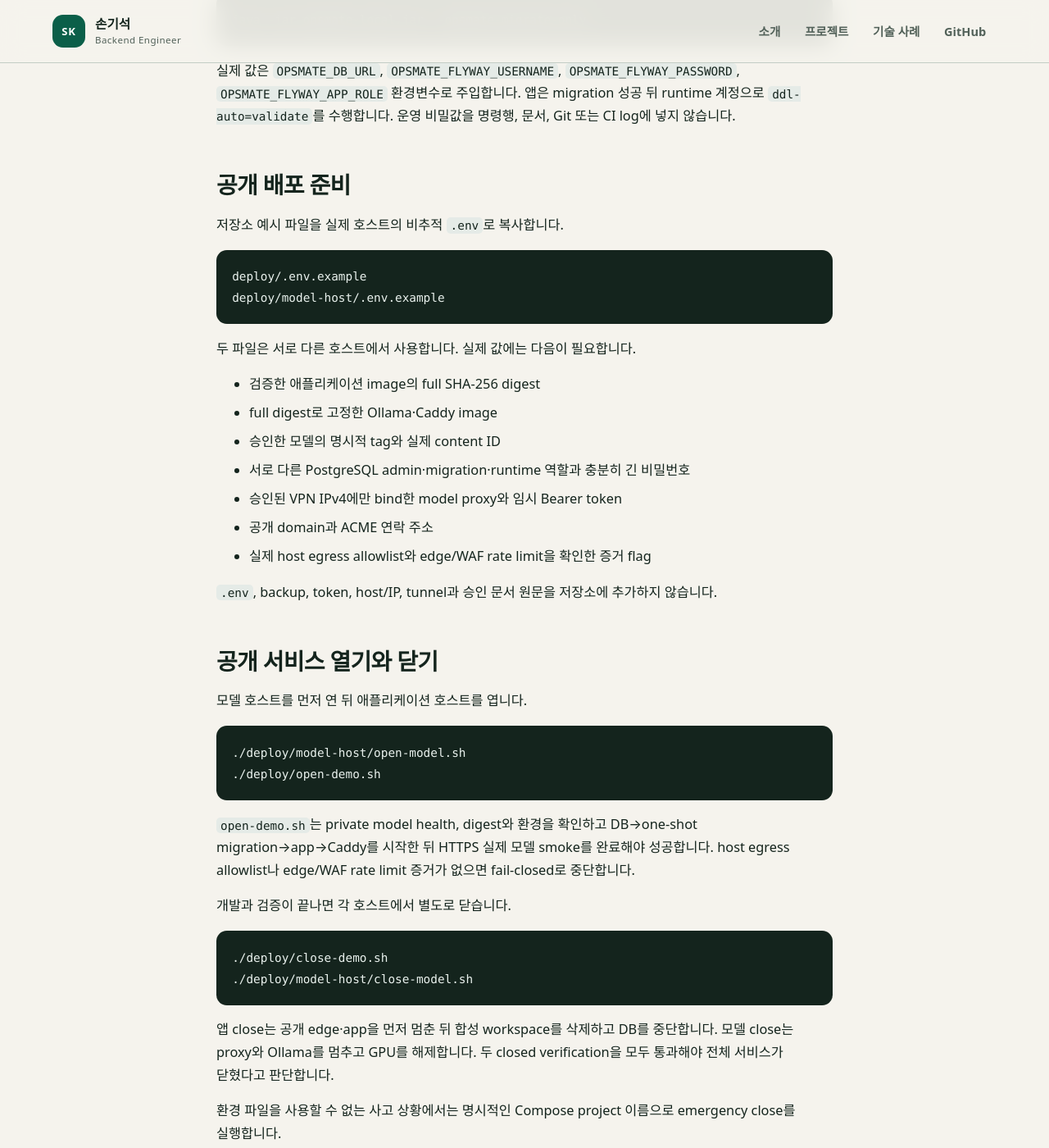
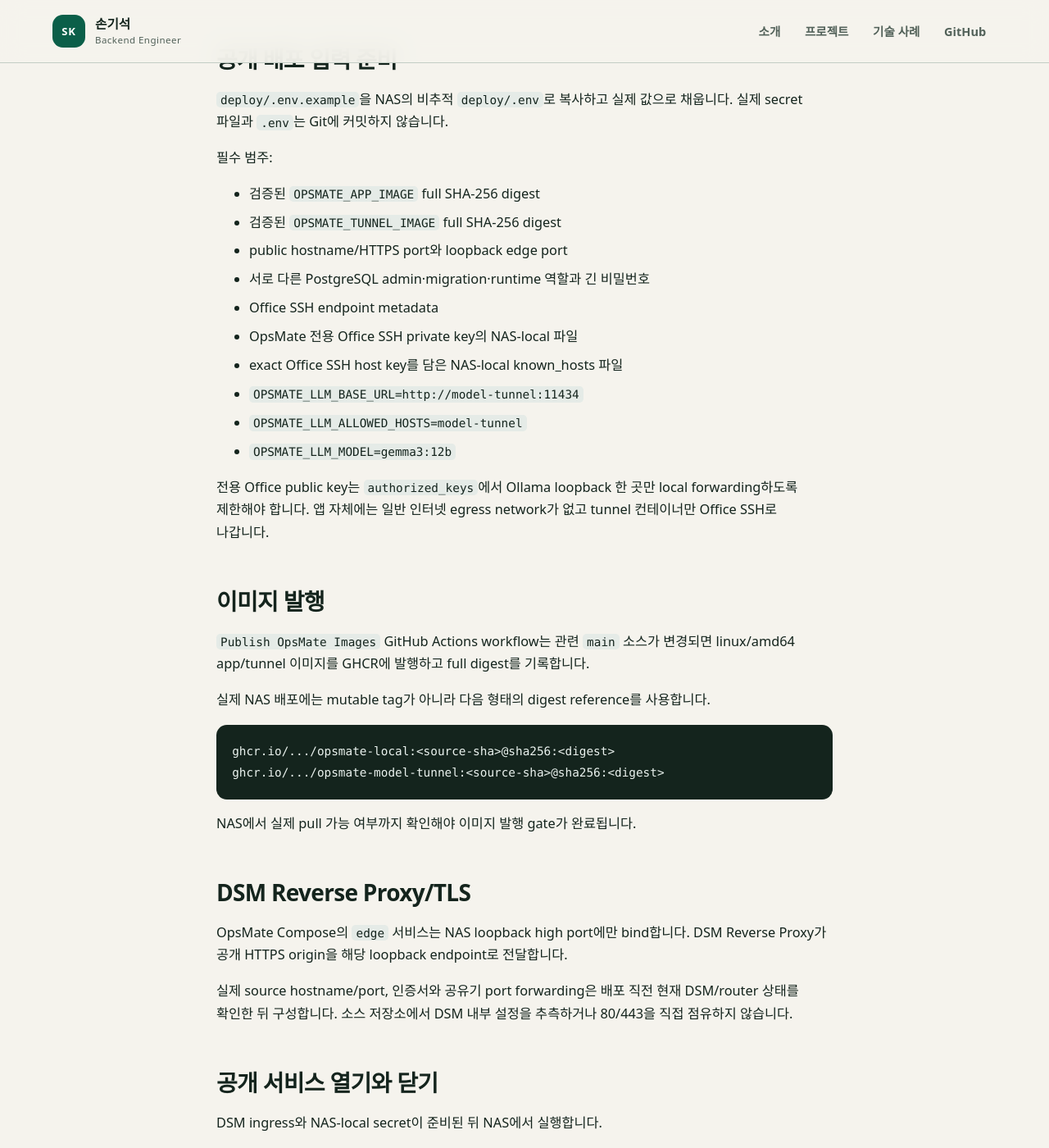
Before and after one commit to son1004007/engineering-career-portfolio, a Jekyll site: the page built from 02_projects/opsmate-local/SETUP.md, in a window 1280 px wide and 1400 px high, scrolled down 3354 px. Shown: the whole window at 82% size. Built offline with Jekyll 4.4.1, drawn with Linux system fonts in a browser that asks for light colours; our own code applies the rules of GitHub Pages for plain Markdown files; some of the changed text lies outside the part shown.

Commit message:
docs: update opsmate deployment setup

````diff
--- a/02_projects/opsmate-local/SETUP.md
+++ b/02_projects/opsmate-local/SETUP.md
@@ -3,9 +3,9 @@
 ## 요구사항
 
 - JDK 21
-- 기본 테스트: Docker daemon과 Testcontainers가 사용할 PostgreSQL image
+- 기본 통합 테스트: Docker daemon과 Testcontainers
 - 실제 모델 E2E: 승인된 Ollama 호환 `/api/chat` endpoint
-- 공개 배포: Linux, Docker Compose v2, HTTPS domain, 승인된 사설 GPU 모델 호스트
+- 공개 배포: Synology Container Manager/Docker Compose v2, DSM Reverse Proxy/TLS, Office native Ollama
 
 Maven Wrapper가 포함되어 있어 전역 Maven 설치는 필요하지 않습니다. 최초 실행에는 Maven 배포본과 의존성을 내려받을 네트워크 연결이 필요합니다.
 
@@ -17,41 +17,23 @@ Maven Wrapper가 포함되어 있어 전역 Maven 설치는 필요하지 않습
 .\mvnw.cmd -q clean verify
 ```
 
-이 명령은 기본 회귀 테스트, PostgreSQL Testcontainers 통합 경로와 Javadoc 검사를 실행합니다. `2026-08-04` 실행에서는 54개 테스트가 성공했고 실패·오류·건너뜀은 0개였습니다. Docker를 사용할 수 없으면 PostgreSQL 검증은 완료로 간주할 수 없습니다.
-
-검증 범위에는 다음이 포함됩니다.
+`2026-08-04` 전체 실행에서는 54개 테스트가 성공했고 실패·오류·건너뜀은 0개였습니다. 검증 범위에는 다음이 포함됩니다.
 
 - 초안 → 제출 → 승인/반려 → 발주 → 감사 이벤트
 - 역할, 자기 승인 차단, 객체 소유권·상태·workspace 격리
 - 웹 CSRF, session, persona 전환과 공개 `/api/**` 거부
-- workspace TTL·수용량·시작률 제한과 거부 요청의 session 미할당
-- 모델 장애·malformed/unknown/oversized 응답, 출력 token·응답 byte 제한
+- workspace TTL·수용량·시작률 제한
+- 모델 장애·malformed/unknown/oversized 응답과 출력 제한
 - 동일 key single-flight, follower·queue·workspace·전체 호출량 제한
 - 멱등성, optimistic lock, DB constraint와 트랜잭션 롤백
-- PostgreSQL Flyway migration, runtime DML, runtime DDL·Flyway history 접근 거부와 cascade
-- 코드 설명 표준과 Javadoc doclint
+- PostgreSQL Flyway migration, runtime 최소 권한과 cascade
+- Javadoc/doclint
 
-## 모델 없이 로컬 API 실행
+## 모델 없이 로컬 실행
 
-모델을 활성화하지 않는 것이 안전한 기본값입니다. 역할별 비밀번호는 현재 PowerShell 프로세스의 환경변수에만 둡니다.
-
-```powershell
-$requesterCredential = Get-Credential -UserName requester -Message "REQUESTER 임시 비밀번호"
-$approverCredential = Get-Credential -UserName approver -Message "APPROVER 임시 비밀번호"
-$buyerCredential = Get-Credential -UserName buyer -Message "BUYER 임시 비밀번호"
-$auditorCredential = Get-Credential -UserName auditor -Message "AUDITOR 임시 비밀번호"
-$env:OPSMATE_REQUESTER_PASSWORD = $requesterCredential.GetNetworkCredential().Password
-$env:OPSMATE_APPROVER_PASSWORD = $approverCredential.GetNetworkCredential().Password
-$env:OPSMATE_BUYER_PASSWORD = $buyerCredential.GetNetworkCredential().Password
-$env:OPSMATE_AUDITOR_PASSWORD = $auditorCredential.GetNetworkCredential().Password
-.\mvnw.cmd spring-boot:run
-```
-
-모델이 비활성 상태이면 서버는 기동되지만 초안 생성은 `503 Service Unavailable`로 실패하고 해당 초안 데이터를 만들지 않습니다. in-memory 계정과 H2는 로컬 API 검증 전용입니다.
+모델을 활성화하지 않는 것이 안전한 기본값입니다. 역할별 비밀번호는 현재 프로세스의 환경변수에만 둡니다. 모델이 비활성 상태이면 서버는 기동되지만 모델 기반 초안 생성은 저장 전에 `fail-closed`로 중단됩니다.
 
 ## 로컬 오픈웨이트 모델 연결
-
-모델 서버를 별도 프로세스로 실행하고 현재 셸에 고정 endpoint와 모델을 지정합니다.
 
 ```powershell
 $env:OPSMATE_LLM_ENABLED = "true"
@@ -63,7 +45,7 @@ $env:OPSMATE_LLM_MAX_RESPONSE_BYTES = "65536"
 .\mvnw.cmd spring-boot:run
 ```
 
-인증 proxy가 있으면 `OPSMATE_LLM_AUTH_TOKEN`도 현재 프로세스에만 추가합니다. 사용자 요청으로 base URL, 경로나 provider를 바꿀 수 없고 adapter의 호출 경로는 `/api/chat`으로 고정됩니다.
+사용자 요청으로 base URL, 경로나 provider를 바꿀 수 없고 adapter의 호출 경로는 `/api/chat`으로 고정됩니다.
 
 ## 승인된 실제 모델 E2E
 
@@ -71,97 +53,133 @@ $env:OPSMATE_LLM_MAX_RESPONSE_BYTES = "65536"
 
 ```powershell
 $env:OPSMATE_REAL_MODEL_E2E = "YES"
-$env:OPSMATE_LLM_BASE_URL = "<approved-private-model-base-url>"
+$env:OPSMATE_LLM_BASE_URL = "<approved-model-base-url>"
 $env:OPSMATE_LLM_ALLOWED_HOSTS = "<approved-model-host>"
 $env:OPSMATE_LLM_MODEL = "<approved-model:tag>"
-$env:OPSMATE_LLM_AUTH_TOKEN = "<ephemeral-proxy-token>"
 $env:OPSMATE_REAL_MODEL_P95_MAX_MS = "30000"
 .\mvnw.cmd -q -Preal-model-e2e verify
 ```
 
-이 gate는 9개 합성 요청을 실제 `/api/chat`에 보내고 서버 검증을 통과한 분류, 저장 건수와 p95 상한을 확인합니다. host, token과 원문 응답은 공개 검증 기록에 남기지 않습니다. 승인이 없거나 endpoint를 사용할 수 없으면 실행하지 않고 `미검증`으로 유지합니다.
-
 ### 2026-08-23 검증 기록
 
-사설 GPU 호스트의 로컬 Ollama `0.13.5`와 `gemma3:12b`를 사용해 source commit `ff67df0990cbed3a41cf5051a5e2701a7b2a7b50`의 `RealOpenWeightModelE2EIT`를 실행했습니다.
+승인된 GPU 호스트의 native Ollama `0.13.5`와 `gemma3:12b`를 사용해 source commit `ff67df0990cbed3a41cf5051a5e2701a7b2a7b50`의 `RealOpenWeightModelE2EIT`를 실행했습니다.
 
-- 9개 합성 요청: 9 / 9 성공
+- 9개 합성 요청: 9/9 성공
 - 실제 `/api/chat` 구조화 출력과 서버 측 category·policy ID 검증 통과
 - 요청·감사 이벤트 저장 건수 각각 9건
 - 관측 p95: 21,076ms
 - gate: p95 `<= 30,000ms`
 - Maven exit code: 0
-- Ollama runtime: `gemma3:12b` `100% GPU`
+- 모델: `gemma3:12b`
 
-이 실행은 실제 모델 E2E만 분리해 확인한 것이므로 `2026-08-04`의 전체 54개 `clean verify` 기록이나 PostgreSQL Testcontainers 검증을 대체하지 않습니다. 상세한 환경과 미검증 경계는 [`docs/REAL_MODEL_E2E_EVIDENCE.md`](docs/REAL_MODEL_E2E_EVIDENCE.md)에 기록했습니다.
+상세 경계는 [`docs/REAL_MODEL_E2E_EVIDENCE.md`](docs/REAL_MODEL_E2E_EVIDENCE.md)에 기록합니다.
 
 ## one-shot PostgreSQL migration
 
-공개 배포에서는 장기 실행 앱이 Flyway credential을 갖지 않습니다. 같은 jar를 migration 전용 명령으로 한 번 실행합니다.
+공개 배포에서는 장기 실행 앱이 Flyway credential을 갖지 않습니다. 같은 jar/image를 migration 전용 명령으로 한 번 실행합니다.
 
 ```text
 java -jar opsmate-local.jar --opsmate-migrate-only
 ```
 
-실제 값은 `OPSMATE_DB_URL`, `OPSMATE_FLYWAY_USERNAME`, `OPSMATE_FLYWAY_PASSWORD`, `OPSMATE_FLYWAY_APP_ROLE` 환경변수로 주입합니다. 앱은 migration 성공 뒤 runtime 계정으로 `ddl-auto=validate`를 수행합니다. 운영 비밀값을 명령행, 문서, Git 또는 CI log에 넣지 않습니다.
+실제 값은 `OPSMATE_DB_URL`, `OPSMATE_FLYWAY_USERNAME`, `OPSMATE_FLYWAY_PASSWORD`, `OPSMATE_FLYWAY_APP_ROLE`로 주입합니다. 운영 비밀값을 명령행, 문서, Git 또는 CI log에 넣지 않습니다.
 
-## 공개 배포 준비
-
-저장소 예시 파일을 실제 호스트의 비추적 `.env`로 복사합니다.
+## 공개 배포 아키텍처
 
 ```text
-deploy/.env.example
-deploy/model-host/.env.example
+Internet
+  -> Synology DSM Reverse Proxy / TLS
+  -> 127.0.0.1:<OPSMATE_EDGE_HOST_PORT>
+  -> OpsMate Nginx edge
+  -> Spring Boot
+       -> PostgreSQL internal network
+       -> model_link internal network
+            -> non-root SSH tunnel
+                 -> Office SSH
+                 -> 127.0.0.1:11434 native Ollama
 ```
 
-두 파일은 서로 다른 호스트에서 사용합니다. 실제 값에는 다음이 필요합니다.
+NAS 실측에서 80/443은 DSM이 이미 사용하고 있으므로 OpsMate Compose가 이 포트를 직접 bind하지 않습니다. 예시 설정은 loopback edge `18083`과 별도 public HTTPS 후보 포트 `58889`를 사용하지만 실제 공개 ingress를 구성하기 전 다시 충돌을 확인합니다.
 
-- 검증한 애플리케이션 image의 full SHA-256 digest
-- full digest로 고정한 Ollama·Caddy image
-- 승인한 모델의 명시적 tag와 실제 content ID
-- 서로 다른 PostgreSQL admin·migration·runtime 역할과 충분히 긴 비밀번호
-- 승인된 VPN IPv4에만 bind한 model proxy와 임시 Bearer token
-- 공개 domain과 ACME 연락 주소
-- 실제 host egress allowlist와 edge/WAF rate limit을 확인한 증거 flag
+## 공개 배포 입력 준비
 
-`.env`, backup, token, host/IP, tunnel과 승인 문서 원문을 저장소에 추가하지 않습니다.
+`deploy/.env.example`을 NAS의 비추적 `deploy/.env`로 복사하고 실제 값으로 채웁니다. 실제 secret 파일과 `.env`는 Git에 커밋하지 않습니다.
+
+필수 범주:
+
+- 검증된 `OPSMATE_APP_IMAGE` full SHA-256 digest
+- 검증된 `OPSMATE_TUNNEL_IMAGE` full SHA-256 digest
+- public hostname/HTTPS port와 loopback edge port
+- 서로 다른 PostgreSQL admin·migration·runtime 역할과 긴 비밀번호
+- Office SSH endpoint metadata
+- OpsMate 전용 Office SSH private key의 NAS-local 파일
+- exact Office SSH host key를 담은 NAS-local known_hosts 파일
+- `OPSMATE_LLM_BASE_URL=http://model-tunnel:11434`
+- `OPSMATE_LLM_ALLOWED_HOSTS=model-tunnel`
+- `OPSMATE_LLM_MODEL=gemma3:12b`
+
+전용 Office public key는 `authorized_keys`에서 Ollama loopback 한 곳만 local forwarding하도록 제한해야 합니다. 앱 자체에는 일반 인터넷 egress network가 없고 tunnel 컨테이너만 Office SSH로 나갑니다.
+
+## 이미지 발행
+
+`Publish OpsMate Images` GitHub Actions workflow는 관련 `main` 소스가 변경되면 linux/amd64 app/tunnel 이미지를 GHCR에 발행하고 full digest를 기록합니다.
+
+실제 NAS 배포에는 mutable tag가 아니라 다음 형태의 digest reference를 사용합니다.
+
+```text
+ghcr.io/.../opsmate-local:<source-sha>@sha256:<digest>
+ghcr.io/.../opsmate-model-tunnel:<source-sha>@sha256:<digest>
+```
+
+NAS에서 실제 pull 가능 여부까지 확인해야 이미지 발행 gate가 완료됩니다.
+
+## DSM Reverse Proxy/TLS
+
+OpsMate Compose의 `edge` 서비스는 NAS loopback high port에만 bind합니다. DSM Reverse Proxy가 공개 HTTPS origin을 해당 loopback endpoint로 전달합니다.
+
+실제 source hostname/port, 인증서와 공유기 port forwarding은 배포 직전 현재 DSM/router 상태를 확인한 뒤 구성합니다. 소스 저장소에서 DSM 내부 설정을 추측하거나 80/443을 직접 점유하지 않습니다.
 
 ## 공개 서비스 열기와 닫기
 
-모델 호스트를 먼저 연 뒤 애플리케이션 호스트를 엽니다.
+DSM ingress와 NAS-local secret이 준비된 뒤 NAS에서 실행합니다.
 
 ```sh
-./deploy/model-host/open-model.sh
 ./deploy/open-demo.sh
 ```
 
-`open-demo.sh`는 private model health, digest와 환경을 확인하고 DB→one-shot migration→app→Caddy를 시작한 뒤 HTTPS 실제 모델 smoke를 완료해야 성공합니다. host egress allowlist나 edge/WAF rate limit 증거가 없으면 fail-closed로 중단합니다.
+순서는 다음과 같습니다.
 
-개발과 검증이 끝나면 각 호스트에서 별도로 닫습니다.
+1. immutable image/DB/SSH/network gate 확인
+2. restricted `model-tunnel` 시작 및 `/api/version` health
+3. PostgreSQL 시작
+4. one-shot Flyway migration
+5. runtime app 시작
+6. loopback Nginx edge 시작
+7. 실제 public HTTPS smoke
+
+정상 종료:
 
 ```sh
 ./deploy/close-demo.sh
-./deploy/model-host/close-model.sh
 ```
 
-앱 close는 공개 edge·app을 먼저 멈춘 뒤 합성 workspace를 삭제하고 DB를 중단합니다. 모델 close는 proxy와 Ollama를 멈추고 GPU를 해제합니다. 두 closed verification을 모두 통과해야 전체 서비스가 닫혔다고 판단합니다.
+edge -> app -> model-tunnel을 먼저 닫고 합성 workspace를 삭제한 뒤 DB를 중단합니다. Office native Ollama 자체는 공유 개발 runtime이므로 OpsMate 종료 과정에서 임의로 중단하지 않습니다.
 
-환경 파일을 사용할 수 없는 사고 상황에서는 명시적인 Compose project 이름으로 emergency close를 실행합니다.
+환경 파일을 사용할 수 없는 사고 상황:
 
 ```sh
 ./deploy/emergency-close.sh opsmate-demo
-./deploy/model-host/emergency-close.sh opsmate-model-host
 ```
 
-emergency close는 credential 없이 컨테이너를 멈추지만 합성 데이터 purge는 하지 않습니다. 환경을 복구한 뒤 정상 close와 삭제 확인이 필요합니다. 자세한 절차는 [`docs/SERVICE_RUNBOOK.md`](docs/SERVICE_RUNBOOK.md)에 있습니다.
+Compose label로 해당 OpsMate project만 중단합니다. 다른 NAS workload와 Office Ollama는 건드리지 않으며 합성 데이터 purge는 정상 close에서 별도로 수행합니다.
 
 ## 현재 검증 경계
 
-- 2026-08-03 기준 과거 baseline: 기본 자동화 테스트 19개 성공. 이 기록은 당시 구현의 역사적 근거입니다.
-- 최신 애플리케이션·PostgreSQL 컴포넌트: `2026-08-04` 전체 `clean verify` 54개 성공, 실패·오류·건너뜀 0개
-- 실제 승인 모델 E2E: `2026-08-23 PASS`, `gemma3:12b`, 9/9, 관측 p95 21,076ms (`<= 30,000ms`)
-- 배포 자산: `implemented`; 실제 양 호스트 rehearsal과 외부 gate는 미검증
-- 실제 public domain/ACME, 외부 모바일 smoke, DB·모델 외부 차단: 미검증
-- host egress allowlist와 edge/WAF rate limit: 외부 배포 gate, 미검증
-- 앱·모델 양쪽 호스트의 normal/emergency close와 same-digest reopen rehearsal: 미검증
+- 전체 애플리케이션·PostgreSQL: `2026-08-04` clean verify 54개 성공
+- 실제 모델 E2E: `2026-08-23 PASS`, `gemma3:12b`, 9/9, 관측 p95 21,076ms
+- Synology Docker/x86_64, DSM 80/443 점유: runtime probe 확인
+- Office native Ollama/model: runtime probe 확인
+- Synology→restricted SSH tunnel→Office Ollama: 아직 실제 E2E 미검증
+- public DSM ingress, 외부 smoke, DB/model 외부 비노출: 미검증
+- normal/emergency close와 same-digest reopen: 미검증
 - 외부 유료 API fallback: 없음
````
